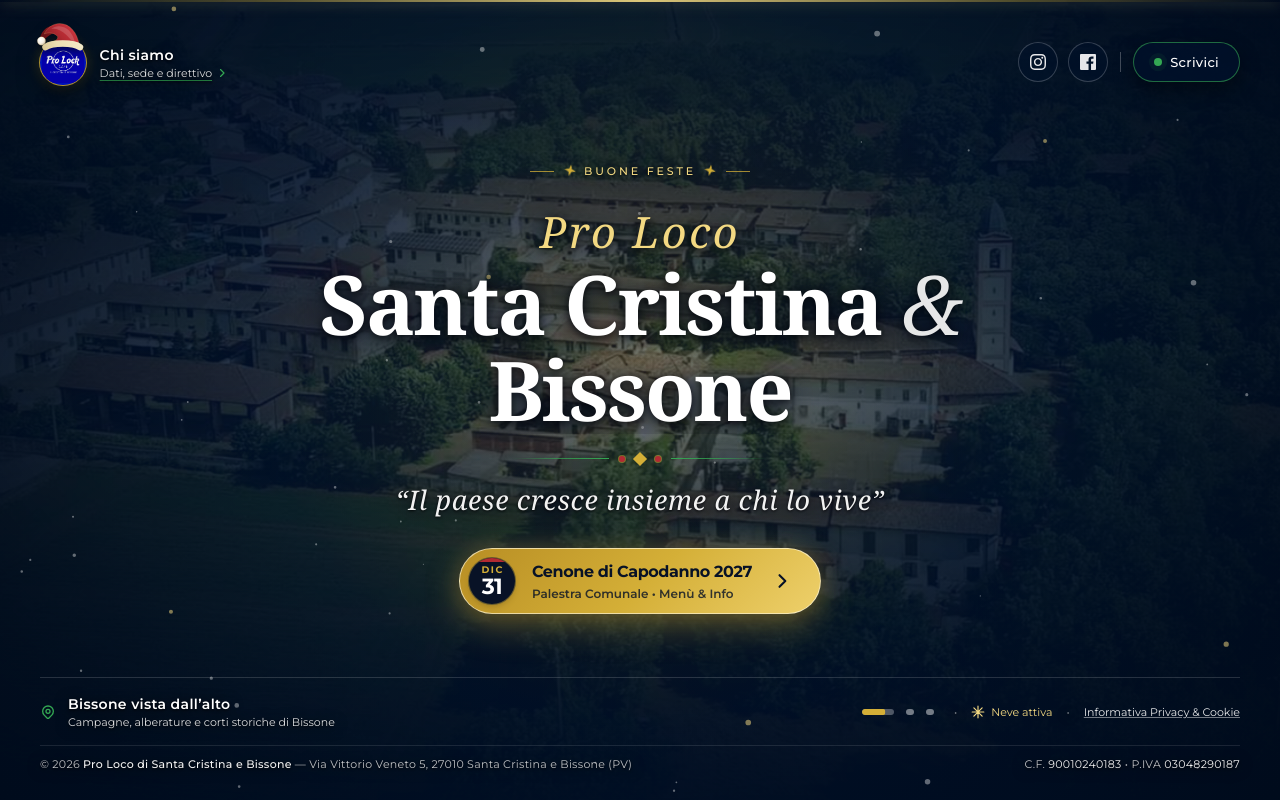
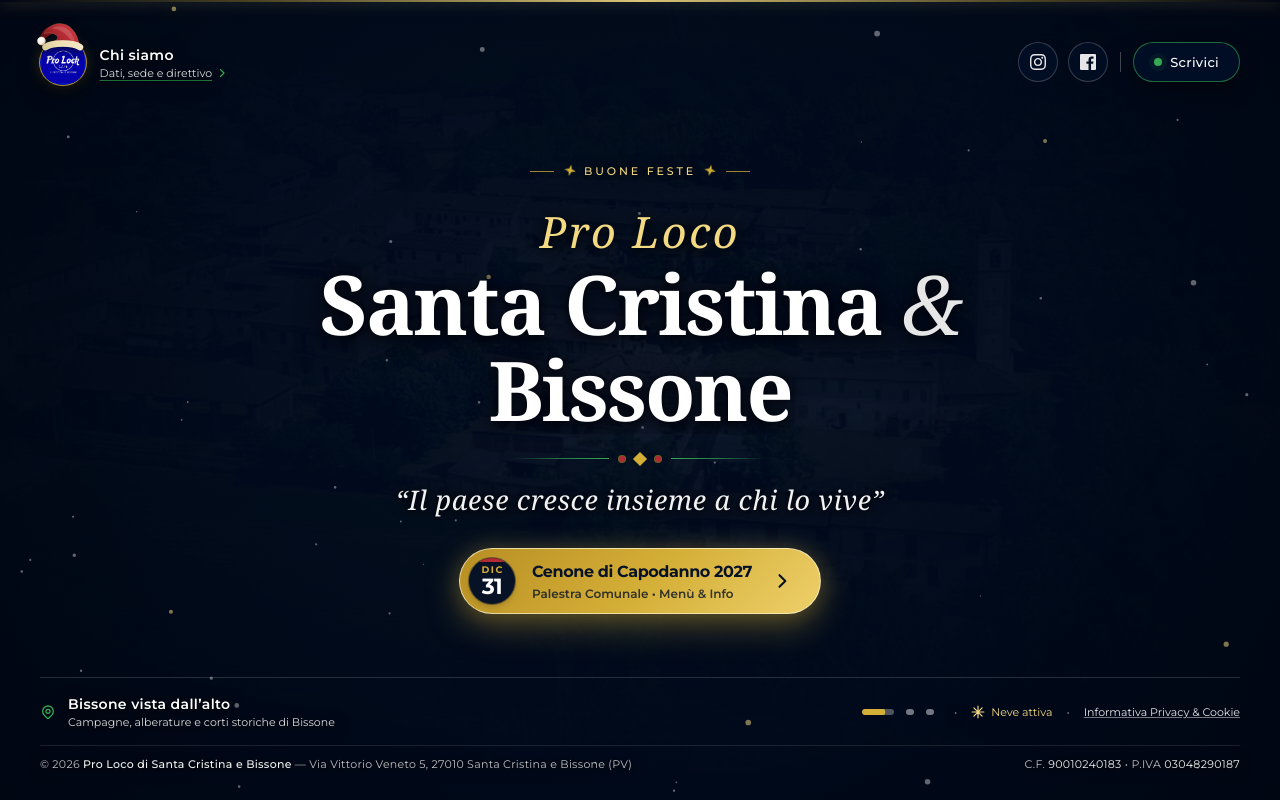
Before and after one commit to prolocoscb/prolocoscb.github.io, a plain HTML site: page capodanno27.html in a window 1280 px wide. Drawn offline with nearby package versions, Linux system fonts and the light colour scheme; a web font is replaced by a local one.

Commit message:
Refactor styles and update button layout in HTML

```diff
--- a/capodanno27.html
+++ b/capodanno27.html
@@ -282,7 +282,7 @@
       inset: 0;
       background-size: cover;
       background-position: center;
-      filter: brightness(0.76) contrast(1.06);
+      filter: brightness(0.56) contrast(1.08);
       opacity: 0;
       z-index: 1;
       transition: opacity 2.2s cubic-bezier(0.4, 0, 0.2, 1);
@@ -306,39 +306,16 @@
     /* Atmosfera Invernale & Natalizia con vignettatura ad alto contrasto per massima leggibilità */
     .cinematic-overlay {
       background:
-        radial-gradient(circle at 50% 44%, rgba(212, 175, 55, 0.08) 0%, rgba(0, 14, 38, 0.74) 48%, rgba(0, 8, 22, 0.97) 100%),
-        linear-gradient(180deg, rgba(0, 10, 28, 0.90) 0%, rgba(2, 18, 46, 0.62) 46%, rgba(0, 8, 22, 0.97) 100%);
+        radial-gradient(circle at 50% 44%, rgba(0, 12, 34, 0.56) 0%, rgba(0, 10, 28, 0.84) 52%, rgba(0, 6, 18, 0.98) 100%),
+        linear-gradient(180deg, rgba(0, 8, 22, 0.92) 0%, rgba(1, 14, 38, 0.72) 48%, rgba(0, 6, 18, 0.98) 100%);
     }
 
     .hero-text-shadow {
-      text-shadow: 0 4px 28px rgba(0, 8, 22, 0.98), 0 2px 10px rgba(0, 0, 0, 0.92);
-    }
-
-    .slide-bg.active {
-      opacity: 1;
-      z-index: 2;
-      animation: kenBurnsSlow 16s cubic-bezier(0.25, 0.1, 0.25, 1) forwards;
-    }
-
-    .slide-bg.exiting {
-      opacity: 0;
-      z-index: 3;
-      animation: kenBurnsSlow 16s cubic-bezier(0.25, 0.1, 0.25, 1) forwards;
-    }
-
-    /* Atmosfera Invernale & Natalizia con bagliore caldo dorato al centro */
-    .cinematic-overlay {
-      background:
-        radial-gradient(circle at 50% 44%, rgba(212, 175, 55, 0.11) 0%, rgba(0, 17, 43, 0.62) 48%, rgba(0, 11, 28, 0.96) 100%),
-        linear-gradient(180deg, rgba(0, 12, 34, 0.86) 0%, rgba(4, 26, 62, 0.44) 46%, rgba(0, 10, 26, 0.96) 100%);
-    }
-
-    .hero-text-shadow {
-      text-shadow: 0 4px 26px rgba(0, 11, 28, 0.94), 0 2px 8px rgba(0, 0, 0, 0.85);
+      text-shadow: 0 4px 28px rgba(0, 6, 18, 0.98), 0 2px 12px rgba(0, 0, 0, 0.96);
     }
 
     .body-text-shadow {
-      text-shadow: 0 2px 14px rgba(0, 11, 28, 0.95), 0 1px 3px rgba(0, 0, 0, 0.9);
+      text-shadow: 0 2px 16px rgba(0, 6, 18, 0.98), 0 1px 6px rgba(0, 0, 0, 0.95);
     }
 
     .hero-title-kicker {
@@ -718,11 +695,8 @@
           <span class="text-[13px] sm:text-sm font-semibold tracking-wide text-white group-hover:text-platano-goldLight transition-colors">
             Chi siamo
           </span>
-          <span class="inline-flex items-center gap-1 text-[11px] font-normal text-white/85 group-hover:text-white mt-0.5 transition-colors">
-            <span class="underline decoration-platano-light/75 group-hover:decoration-platano-light underline-offset-[3px]">Dati, sede e direttivo</span>
-            <svg class="w-3 h-3 text-platano-light shrink-0 transition-transform duration-300 group-hover:translate-x-0.5" fill="none" stroke="currentColor" stroke-width="2.3" viewBox="0 0 24 24" aria-hidden="true">
-              <path stroke-linecap="round" stroke-linejoin="round" d="M9 5l7 7-7 7" />
-            </svg>
+          <span class="text-[11px] font-normal text-white/85 group-hover:text-white mt-0.5 transition-colors">
+            <span class="underline decoration-platano-light/75 group-hover:decoration-platano-light underline-offset-[3px]">Dati, sede e direttivo</span><svg class="inline-block align-[-2px] ml-1 w-3 h-3 text-platano-light shrink-0 transition-transform duration-300 group-hover:translate-x-0.5" fill="none" stroke="currentColor" stroke-width="2.3" viewBox="0 0 24 24" aria-hidden="true"><path stroke-linecap="round" stroke-linejoin="round" d="M9 5l7 7-7 7" /></svg>
           </span>
         </span>
       </button>
@@ -1127,12 +1101,17 @@
           </div>
 
           <!-- Footer Scheda Evento -->
-          <div class="popup-stagger popup-stagger-3 mt-4 pt-3.5 pb-2 sm:pb-1 border-t border-white/15 flex flex-wrap items-center justify-between gap-2.5">
+          <div class="popup-stagger popup-stagger-3 mt-4 pt-3.5 pb-2 sm:pb-1 border-t border-white/15 flex flex-col sm:flex-row items-stretch sm:items-center justify-between gap-2.5">
+            <div class="grid grid-cols-2 sm:flex sm:flex-wrap items-center gap-2">
+              <button type="button" onclick="shareCapodanno27()" id="share-capodanno-btn"
+                      class="cta-btn bg-white/10 hover:bg-white/20 border border-white/20 text-white font-medium text-xs px-3.5 py-2.5 rounded-full inline-flex items-center justify-center gap-1.5 transition cursor-pointer">
+                <svg class="w-3.5 h-3.5 text-platano-light shrink-0" fill="none" stroke="currentColor" stroke-width="2.1" viewBox="0 0 24 24" aria-hidden="true">
+                  <path stroke-linecap="round" stroke-linejoin="round" d="M8.684 13.342C8.886 12.938 9 12.482 9 12c0-.482-.114-.938-.316-1.342m0 2.684a3 3 0 110-2.684m0 2.684l6.632 3.316m-6.632-6l6.632-3.316m0 0a3 3 0 105.367-2.684 3 3 0 00-5.367 2.684zm0 9.316a3 3 0 105.368 2.684 3 3 0 00-5.368-2.684z" />
                 </svg>
                 <span id="share-capodanno-label">Condividi</span>
               </button>
               <button type="button" onclick="morphPopupView('write', 'Informazioni Cenone di Capodanno 2027', 'event')"
-                      class="cta-btn bg-white/10 hover:bg-white/20 border border-white/20 text-white font-medium text-xs px-3.5 py-2.5 rounded-full inline-flex items-center gap-1.5 transition cursor-pointer">
+                      class="cta-btn bg-white/10 hover:bg-white/20 border border-white/20 text-white font-medium text-xs px-3.5 py-2.5 rounded-full inline-flex items-center justify-center gap-1.5 transition cursor-pointer">
                 <svg class="w-3.5 h-3.5 text-platano-goldLight shrink-0" fill="none" stroke="currentColor" stroke-width="2" viewBox="0 0 24 24" aria-hidden="true">
                   <path stroke-linecap="round" stroke-linejoin="round" d="M8.228 9c.549-1.165 2.03-2 3.772-2 2.21 0 4 1.343 4 3 0 1.4-1.278 2.575-3.006 2.907-.542.104-.994.54-.994 1.093m0 3h.01M21 12a9 9 0 11-18 0 9 9 0 0118 0z" />
                 </svg>
@@ -1140,7 +1119,7 @@
               </button>
             </div>
             <button type="button" onclick="closeMainPopup()"
-                    class="cta-btn gold-event-btn font-bold text-xs px-5 py-2.5 rounded-full transition cursor-pointer ml-auto sm:ml-0">
+                    class="cta-btn gold-event-btn font-bold text-xs px-6 py-2.5 rounded-full inline-flex items-center justify-center transition cursor-pointer w-full sm:w-auto">
               Chiudi
             </button>
           </div>
```
